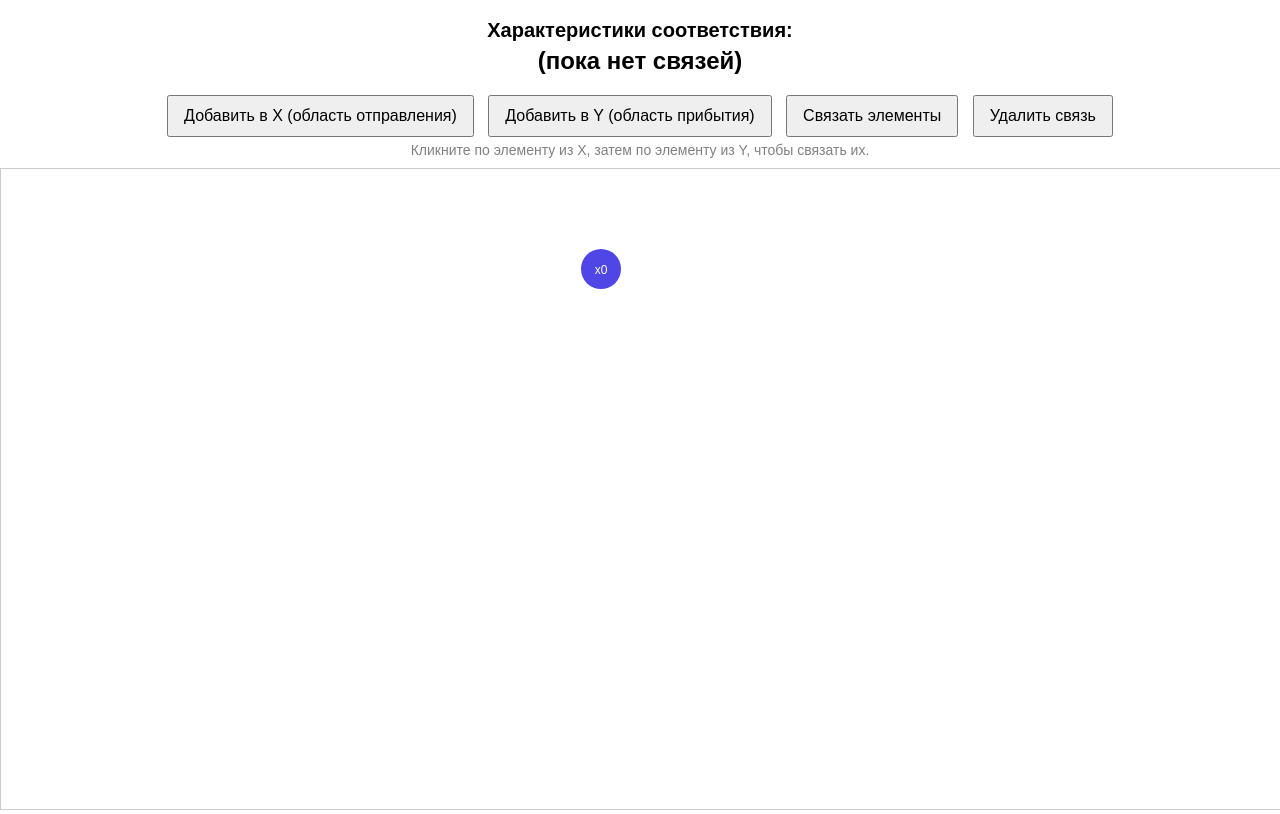
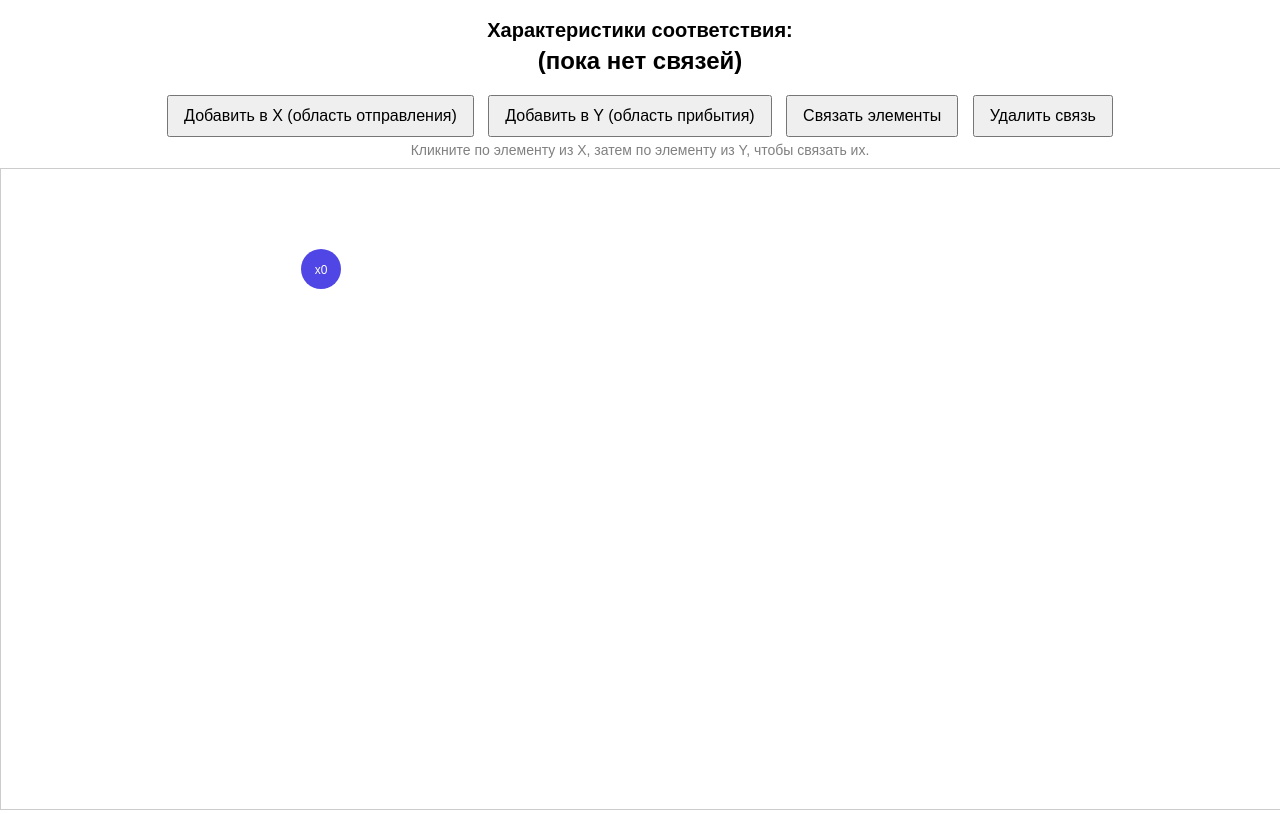
Before and after one commit to jubilant-garbanzo/system-theory, a plain HTML site: page index.html in a window 1280 px wide. Both pictures are taken after a click on the button "Добавить в X (область отправления)". Shown: the part 61-875 px from the top of the page. Drawn offline with Linux system fonts and the light colour scheme.

Commit message:
delete hardcode alignment

```diff
--- a/index.html
+++ b/index.html
@@ -82,7 +82,7 @@
         }
 
         function addPoint(set) {
-            const cx = set === 'A' ? 600 : window.innerWidth - 600;
+            const cx = set === 'A' ? window.innerWidth * 0.25 : window.innerWidth * 0.75;
             const cy = 100 + (set === 'A' ? pointsA.length : pointsB.length) * 60;
             const label = (set === 'A' ? 'x' : 'y') + (set === 'A' ? pointsA.length : pointsB.length);
 
```
